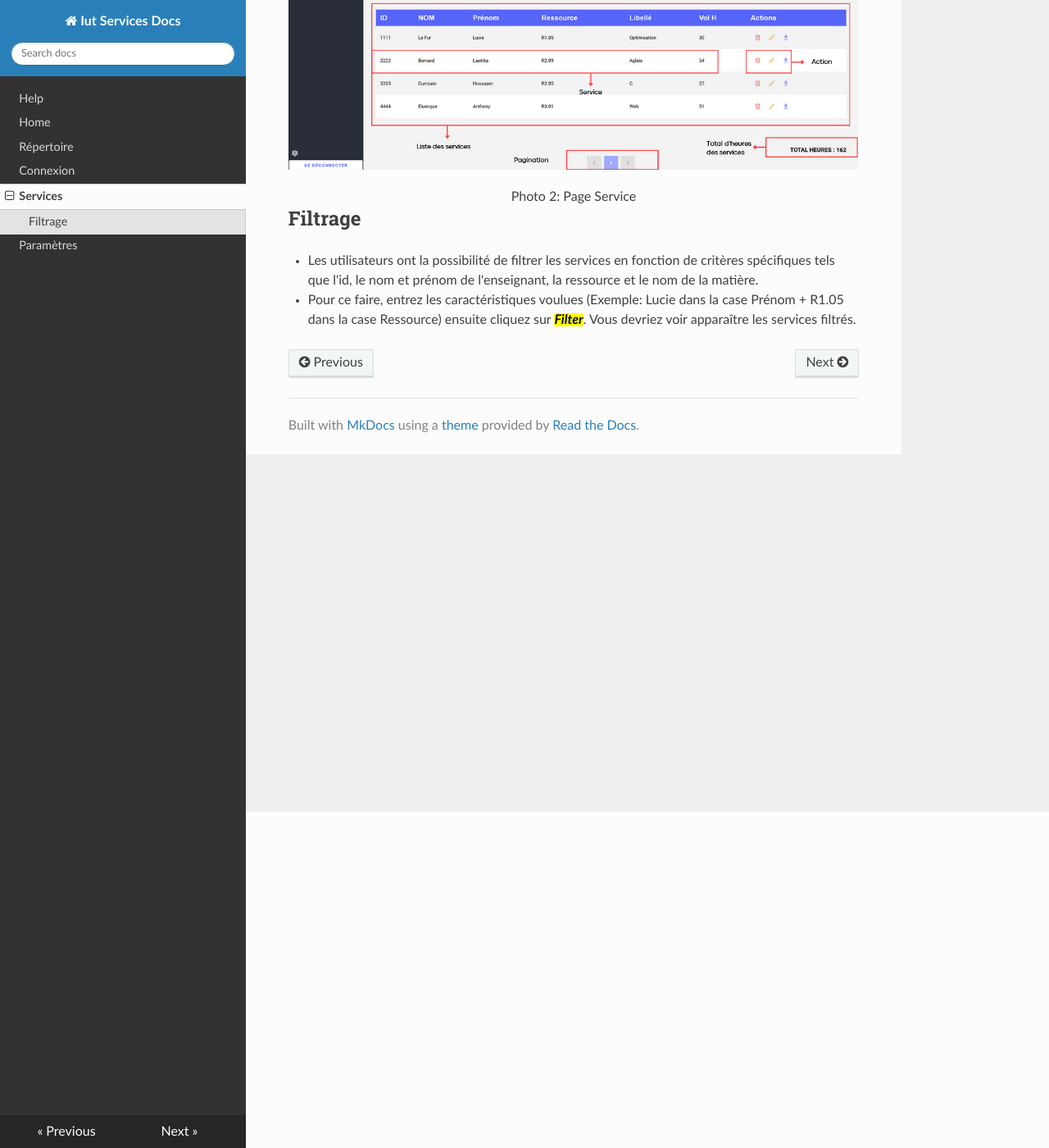
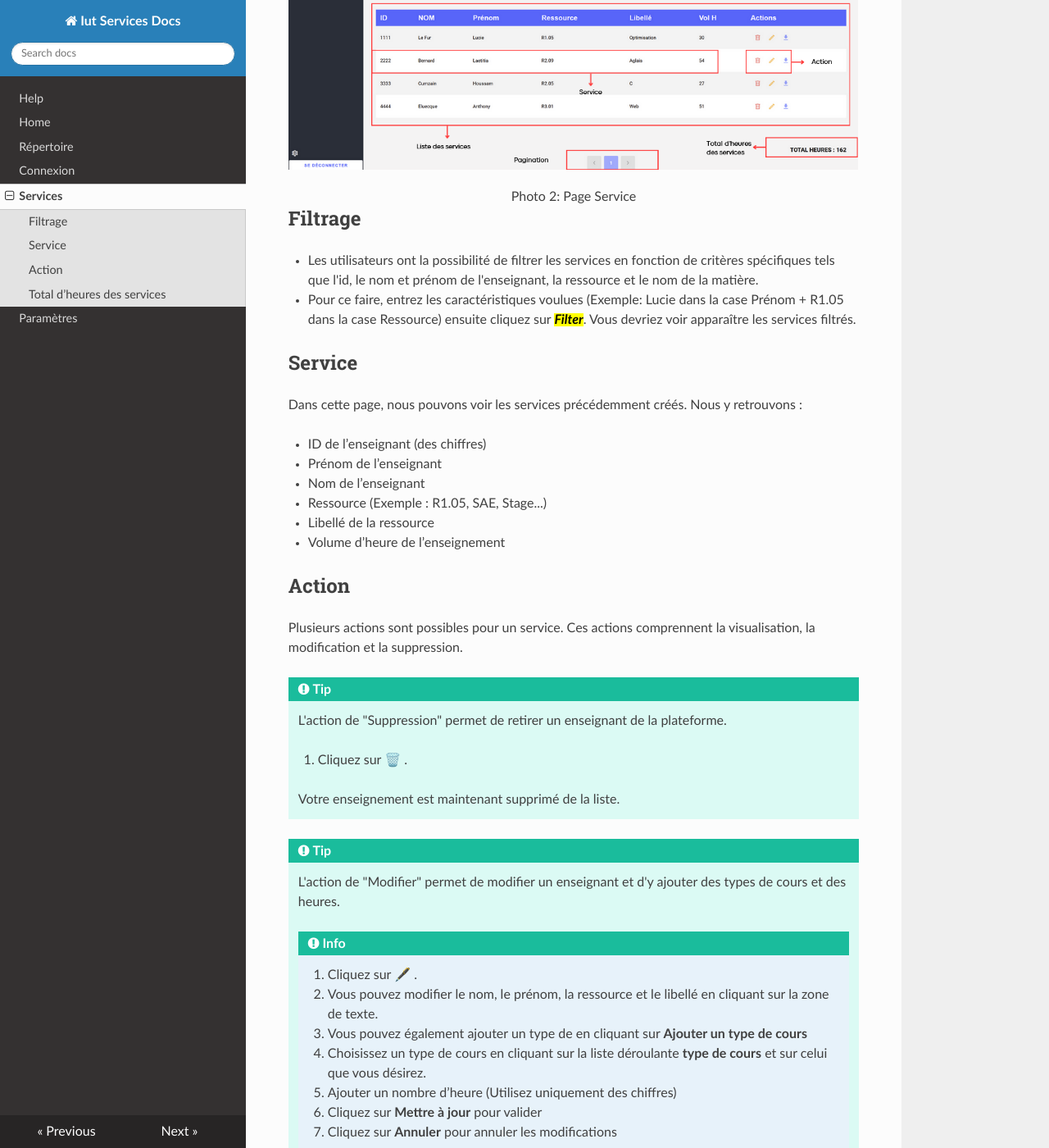
Before and after one commit to anthony-eluecque/iut-services-docs, an MkDocs documentation site: the page built from docs/services.md, in a window 1280 px wide and 1400 px high, scrolled down 410 px. Shown: the whole window at 82% size. Built offline with MkDocs 1.6.1, drawn with Linux system fonts in a browser that asks for light colours; nearby versions of some CDN libraries; some of the changed text lies outside the part shown.

Commit message:
Page services : Action | Service | Heure de telechargement

```diff
--- a/docs/services.md
+++ b/docs/services.md
@@ -12,3 +12,51 @@
 
 
 - Pour ce faire, entrez les caractéristiques voulues (Exemple: Lucie dans la case Prénom + R1.05 dans la case Ressource) ensuite cliquez sur <mark>Filter</mark>. Vous devriez voir apparaître les services filtrés.
+
+
+## Service
+
+Dans cette page, nous pouvons voir les services précédemment créés. Nous y retrouvons :
+
+- ID de l’enseignant (des chiffres)
+- Prénom de l’enseignant
+- Nom de l’enseignant
+- Ressource (Exemple : R1.05, SAE, Stage...)
+- Libellé de la ressource
+- Volume d’heure de l’enseignement
+
+## Action
+Plusieurs actions sont possibles pour un service. Ces actions comprennent la visualisation, la modification et la suppression.
+
+!!! tip Suppresion
+    L'action de "Suppression" permet de retirer un enseignant de la plateforme.
+
+    1. Cliquez sur 🗑️ .
+
+    Votre enseignement est maintenant supprimé de la liste.
+
+
+!!! tip Modifier
+    L'action de "Modifier" permet de modifier un enseignant et d'y ajouter des types de cours et des heures.
+
+    !!! info Étape à suivre
+        1. Cliquez sur 🖋️ .
+        2. Vous pouvez modifier le nom, le prénom, la ressource et le libellé en cliquant sur la zone de texte.
+        3. Vous pouvez également ajouter un type de en cliquant sur **Ajouter un type de cours**
+        4. Choisissez un type de cours en cliquant sur la liste déroulante **type de cours** et sur celui que vous désirez.
+        5.  Ajouter un nombre d’heure (Utilisez uniquement des chiffres)
+        6. Cliquez sur **Mettre à jour** pour valider
+        7. Cliquez sur **Annuler**   pour annuler les modifications
+
+!!! tip Visualiser
+    L'action de "Visualisation d‘un service" de visualiser un service d’un enseignant et de l’afficher en PDF.
+
+    !!! info Étape à suivre
+
+        1. Cliquez sur 📥  pour visualiser le service de l’enseignant choisi.
+        2. Vous pouvez télécharger le service au format PDF en cliquant sur le bouton **Télécharger en PDF**
+    Vous possédez maintenant le service de l’enseignant choisi en format PDF.
+
+
+## Total d’heures des services
+En bas de la page, vous pouvez visualiser le total d’heures de tous les enseignements.
```
